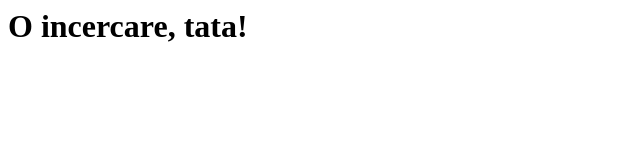
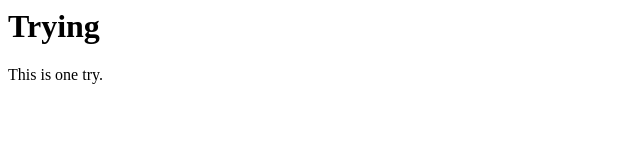
Before and after one commit to suparna29/Test_Stefan_Azure, a plain HTML site: page index.html in a window 1280 px wide. Shown: the whole page, without its empty margins (0-640 px from the left). Drawn offline with Linux system fonts and the light colour scheme.

Commit message:
Update index.html

```diff
--- a/index.html
+++ b/index.html
@@ -1,6 +1,7 @@
 <html>
-  <head><title>Prima incercare</title></head>
+  <head><title>One try in Azure</title></head>
   <body>
-    <h1>O incercare, tata!</h1>
+    <h1>Trying</h1>
+    <p>This is one try.</p>
   </body>
 </html>
```
